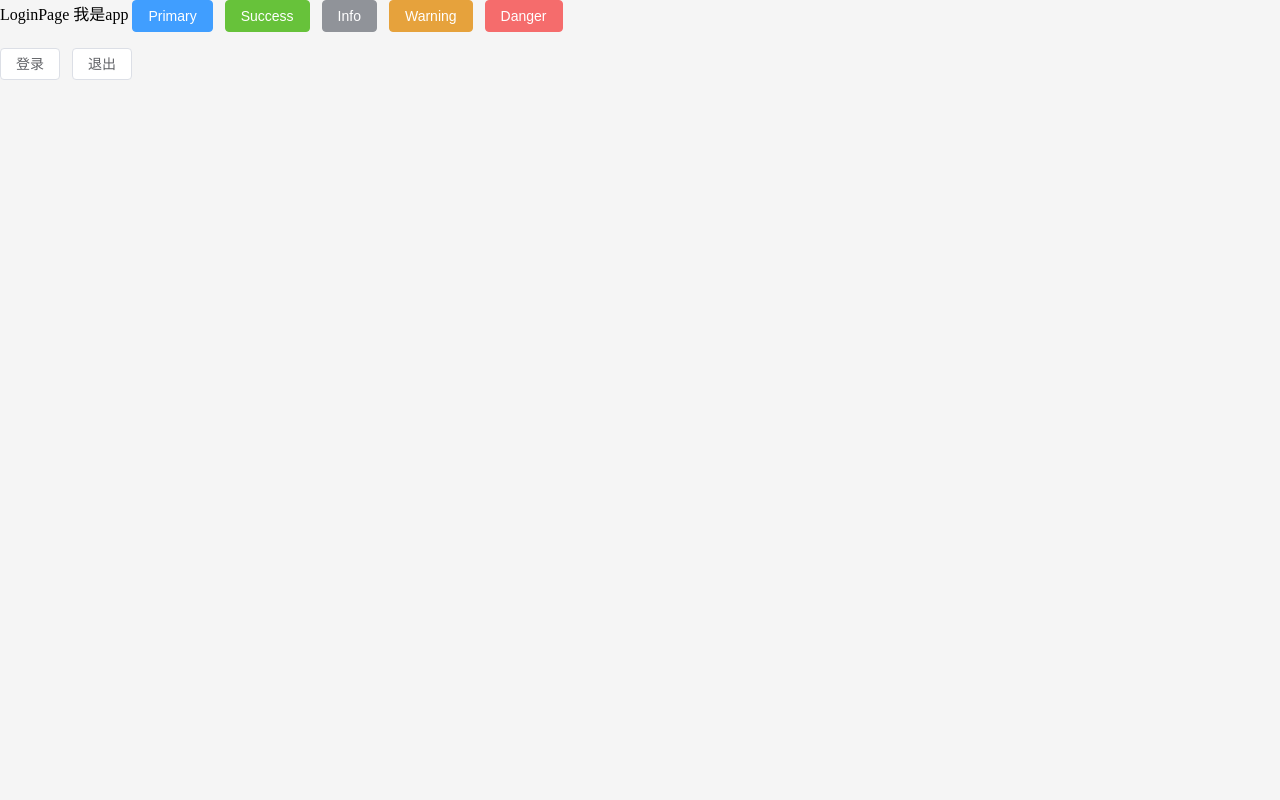
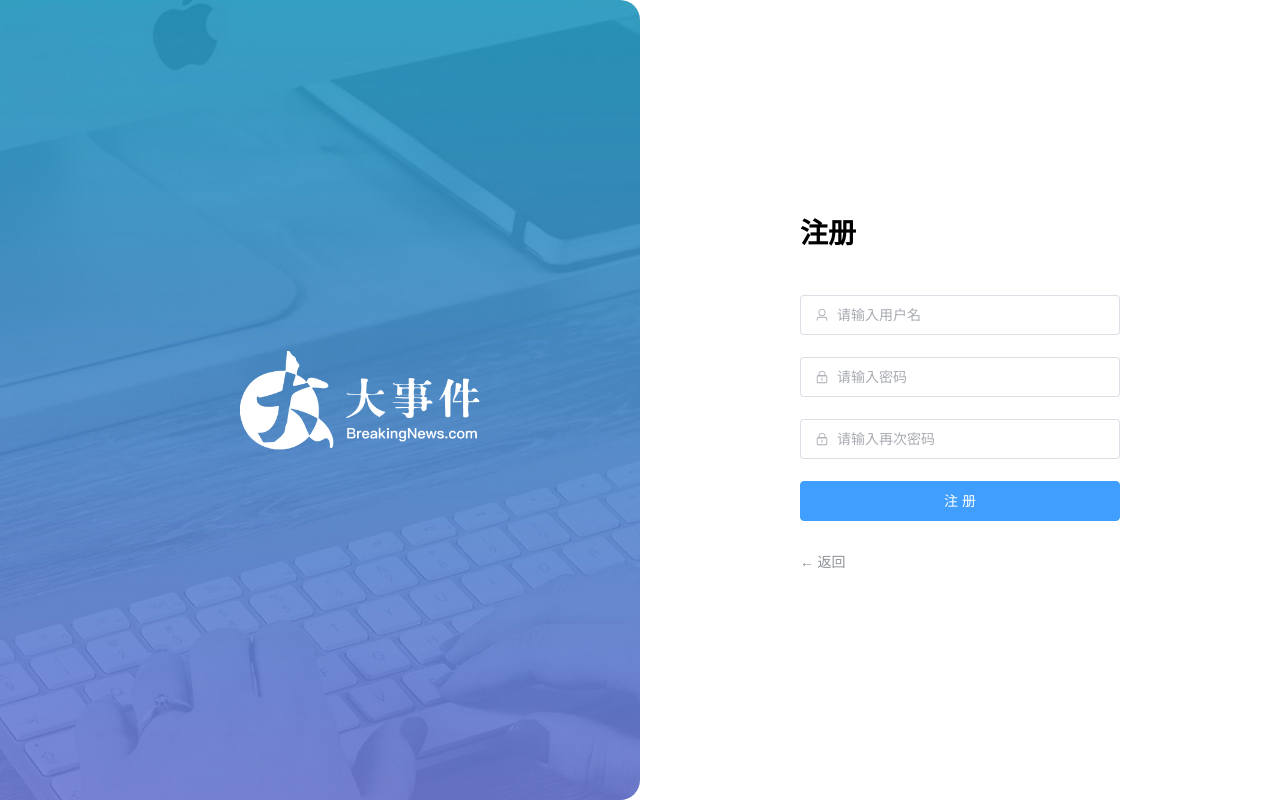
Before and after one commit to haruki1953/e5share_vue3, a Vue app: page /login in a window 1280 px wide. Built offline with nearby package versions, Linux system fonts and the light colour scheme.

Commit message:
准备静态结构

```diff
--- a/package.json
+++ b/package.json
@@ -18,6 +18,7 @@
     ]
   },
   "dependencies": {
+    "@element-plus/icons-vue": "^2.3.1",
     "element-plus": "^2.5.6",
     "pinia": "^2.1.7",
     "vue": "^3.4.15",
--- a/src/App.vue
+++ b/src/App.vue
@@ -1,21 +1,9 @@
-<script setup>
-import { useUserStore } from '@/stores/index'
-const userStore = useUserStore()
-</script>
+<script setup></script>
 
 <template>
   <div>
+    <!-- App.vue只需要留一个路由出口 router-view即可 -->
     <router-view></router-view>
-    我是app
-    <el-button type="primary">Primary</el-button>
-    <el-button type="success">Success</el-button>
-    <el-button type="info">Info</el-button>
-    <el-button type="warning">Warning</el-button>
-    <el-button type="danger">Danger</el-button>
-
-    <p>{{ userStore.token }}</p>
-    <el-button @click="userStore.setToken('Bearer xxx')">登录</el-button>
-    <el-button @click="userStore.removeToken()">退出</el-button>
   </div>
 </template>
 
--- a/src/views/login/LoginPage.vue
+++ b/src/views/login/LoginPage.vue
@@ -1 +1,107 @@
-<template>LoginPage</template>
+<script setup>
+import { User, Lock } from '@element-plus/icons-vue'
+import { ref } from 'vue'
+const isRegister = ref(true)
+</script>
+
+<template>
+  <el-row class="login-page">
+    <el-col :span="12" class="bg"></el-col>
+    <el-col :span="6" :offset="3" class="form">
+      <el-form ref="form" size="large" autocomplete="off" v-if="isRegister">
+        <el-form-item>
+          <h1>注册</h1>
+        </el-form-item>
+        <el-form-item>
+          <el-input :prefix-icon="User" placeholder="请输入用户名"></el-input>
+        </el-form-item>
+        <el-form-item>
+          <el-input
+            :prefix-icon="Lock"
+            type="password"
+            placeholder="请输入密码"
+          ></el-input>
+        </el-form-item>
+        <el-form-item>
+          <el-input
+            :prefix-icon="Lock"
+            type="password"
+            placeholder="请输入再次密码"
+          ></el-input>
+        </el-form-item>
+        <el-form-item>
+          <el-button class="button" type="primary" auto-insert-space>
+            注册
+          </el-button>
+        </el-form-item>
+        <el-form-item class="flex">
+          <el-link type="info" :underline="false" @click="isRegister = false">
+            ← 返回
+          </el-link>
+        </el-form-item>
+      </el-form>
+      <el-form ref="form" size="large" autocomplete="off" v-else>
+        <el-form-item>
+          <h1>登录</h1>
+        </el-form-item>
+        <el-form-item>
+          <el-input :prefix-icon="User" placeholder="请输入用户名"></el-input>
+        </el-form-item>
+        <el-form-item>
+          <el-input
+            name="password"
+            :prefix-icon="Lock"
+            type="password"
+            placeholder="请输入密码"
+          ></el-input>
+        </el-form-item>
+        <el-form-item class="flex">
+          <div class="flex">
+            <el-checkbox>记住我</el-checkbox>
+            <el-link type="primary" :underline="false">忘记密码？</el-link>
+          </div>
+        </el-form-item>
+        <el-form-item>
+          <el-button class="button" type="primary" auto-insert-space
+            >登录</el-button
+          >
+        </el-form-item>
+        <el-form-item class="flex">
+          <el-link type="info" :underline="false" @click="isRegister = true">
+            注册 →
+          </el-link>
+        </el-form-item>
+      </el-form>
+    </el-col>
+  </el-row>
+</template>
+
+<style lang="scss" scoped>
+.login-page {
+  height: 100vh;
+  background-color: #fff;
+  .bg {
+    background:
+      url('@/assets/logo2.png') no-repeat 60% center / 240px auto,
+      url('@/assets/login_bg.jpg') no-repeat center / cover;
+    border-radius: 0 20px 20px 0;
+  }
+  .form {
+    display: flex;
+    flex-direction: column;
+    justify-content: center;
+    user-select: none;
+    .title {
+      margin: 0 auto;
+    }
+    .button {
+      width: 100%;
+    }
+    .flex {
+      width: 100%;
+      display: flex;
+      justify-content: space-between;
+    }
+  }
+}
+</style>
```
Also changed, not shown: 1 other file (tests, documents, lock files or other folders).
